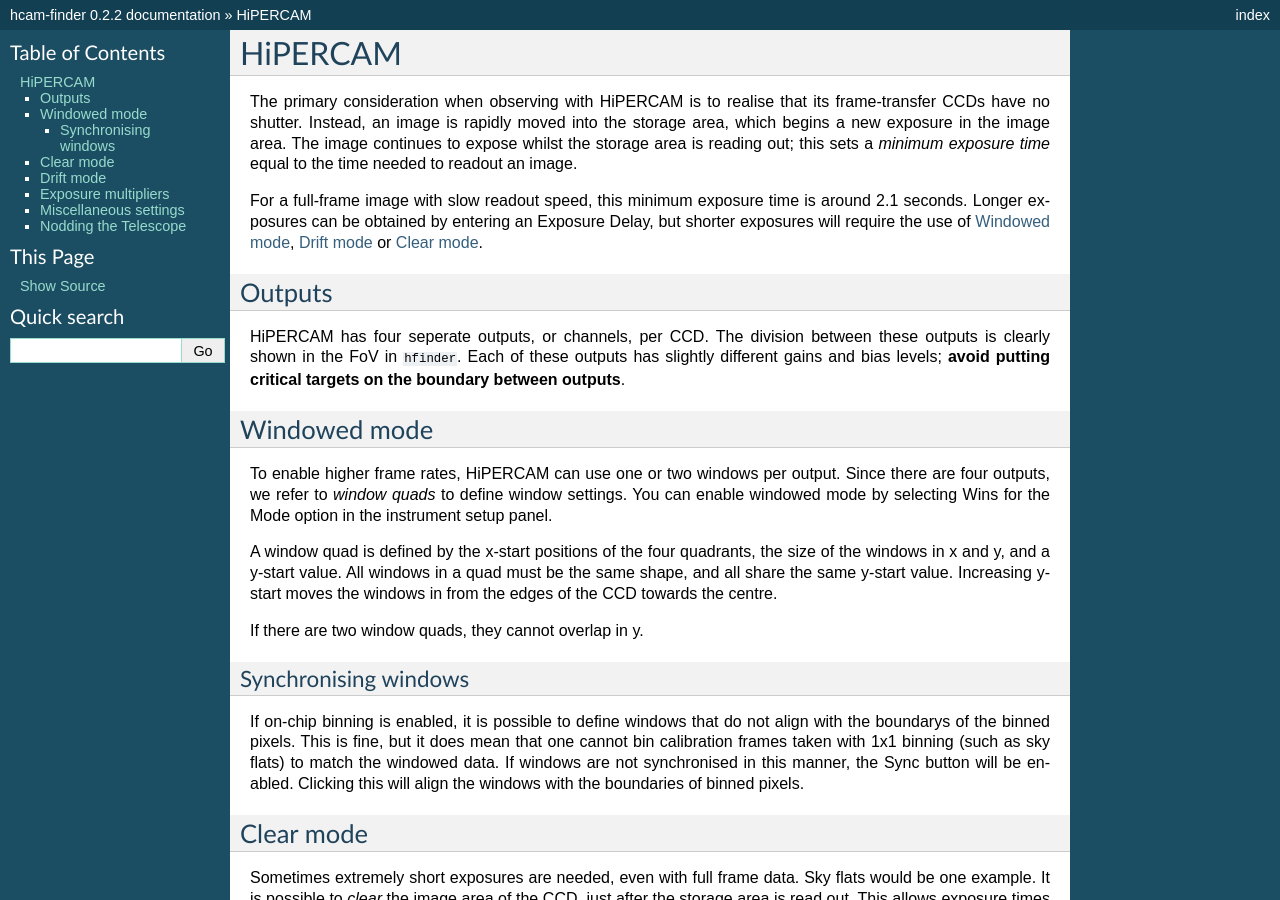
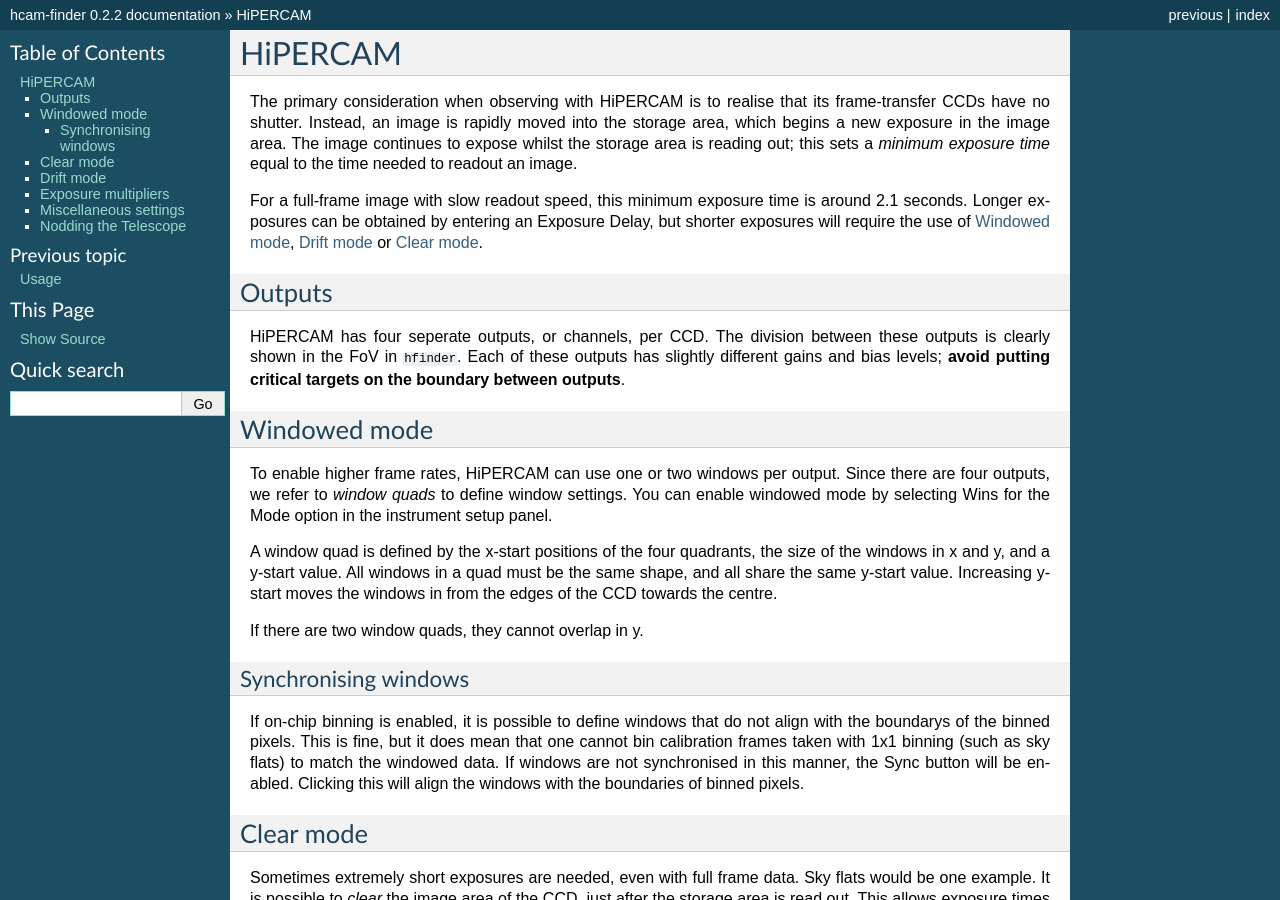
Before and after one commit to HiPERCAM/hcam_finder, a Sphinx documentation site: the page built from docs/hipercam.rst, in a window 1280 px wide and 900 px high. Built offline with Sphinx 7.4.7, drawn with Linux system fonts in a browser that asks for light colours.

```diff
--- a/docs/index.rst
+++ b/docs/index.rst
@@ -13,6 +13,11 @@ Usage
 
 Please see the :doc:`detailed usage instructions <usage>`
 
+.. toctree::
+    :maxdepth: 2
+
+    usage
+    hipercam
 
 Indices and tables
 ------------------
```
